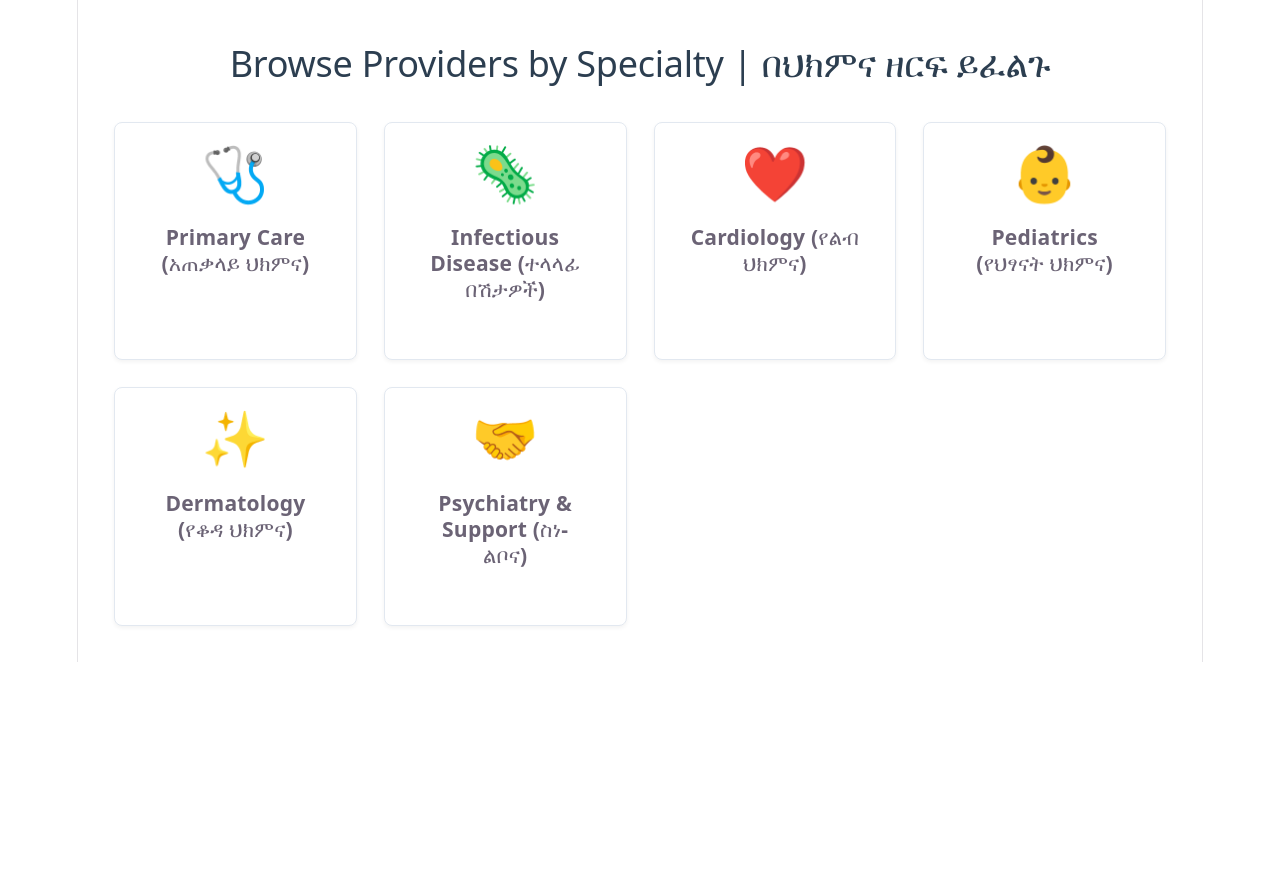
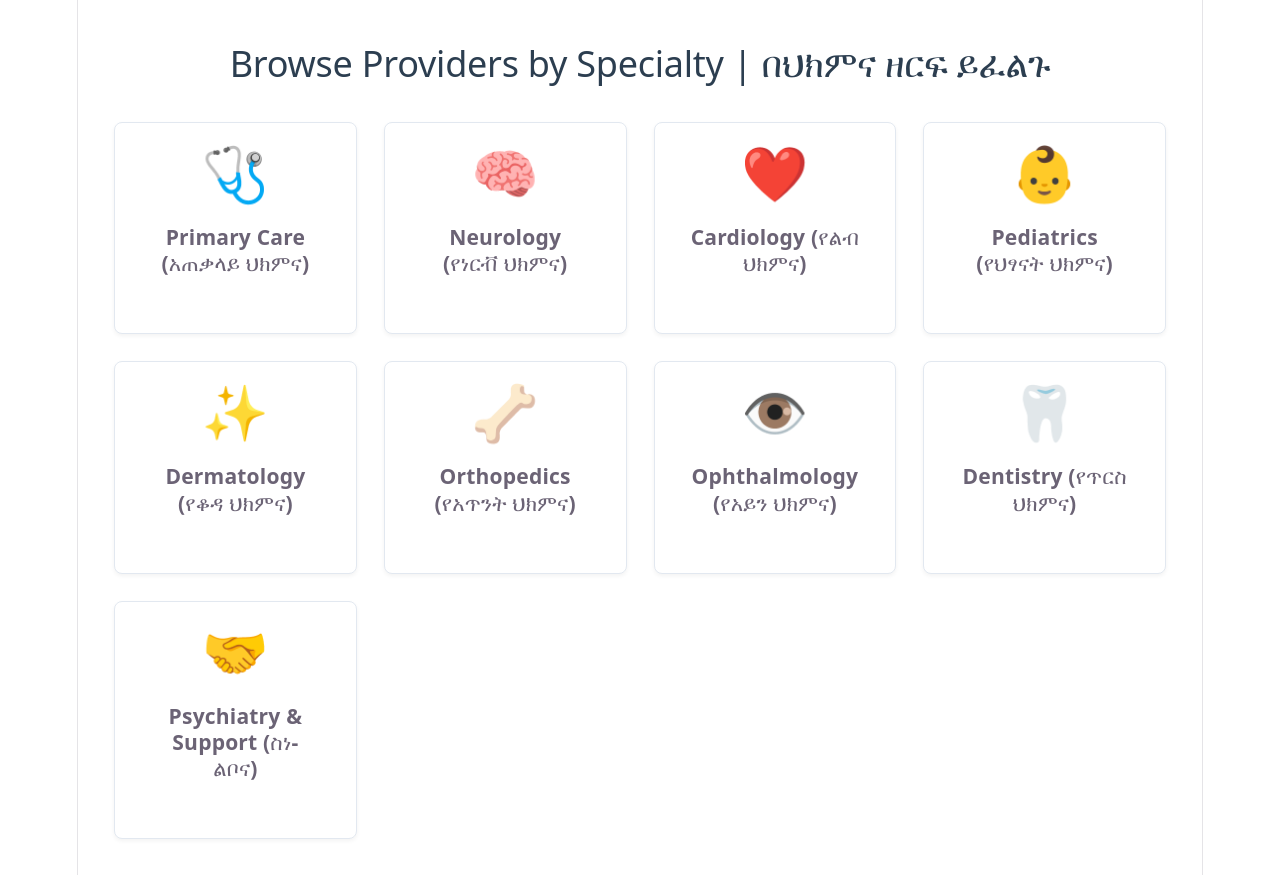
Before and after one commit to Dkidus-star/clinic-booking-app, a React (Vite) app in the folder clinic-booking-app/: page / in a window 1280 px wide. Shown: the part 1640-2515 px from the top of the page. Before the commit the page ends 2302 px from the top, so only its background shows below. Built offline with nearby package versions, Linux system fonts and the light colour scheme.

Commit message:
map home page specialties to individual doctors

```diff
--- a/clinic-booking-app/src/pages/DoctorList.jsx
+++ b/clinic-booking-app/src/pages/DoctorList.jsx
@@ -1,16 +1,74 @@
-import { Link } from "react-router-dom";
+import { Link, useSearchParams } from "react-router-dom";
 import { doctors } from "../data/mockData";
 import "../App.css";
 
 export default function DoctorList() {
+  // Grab the search parameters from the URL
+  const [searchParams] = useSearchParams();
+  const specialtyFilter = searchParams.get("specialty");
+
+  // Filter the doctors based on the URL parameter.
+  // If there is no parameter, show all doctors.
+  const displayedDoctors = specialtyFilter
+    ? doctors.filter((doc) => doc.specialty === specialtyFilter)
+    : doctors;
+
   return (
-    <div>
-      <h2 className="page-title">Available Doctors</h2>
+    <div className="fade-in">
+      <div
+        style={{
+          display: "flex",
+          justifyContent: "space-between",
+          alignItems: "center",
+          marginBottom: "2rem",
+        }}
+      >
+        <h2 className="page-title" style={{ marginBottom: 0 }}>
+          {specialtyFilter ? `${specialtyFilter}s` : "Available Providers"}
+        </h2>
 
+        {/* Show a "Clear Filter" link if a filter is active */}
+        {specialtyFilter && (
+          <Link
+            to="/doctors"
+            style={{
+              color: "#007bff",
+              textDecoration: "none",
+              fontWeight: "600",
+            }}
+          >
+            ✕ Clear Filter
+          </Link>
+        )}
+      </div>
+
+      {displayedDoctors.length === 0 ? (
+        <div
+          style={{
+            textAlign: "center",
+            padding: "3rem",
+            backgroundColor: "#f8f9fa",
+            borderRadius: "8px",
+          }}
+        >
+          <h3>No providers found for this specialty.</h3>
+          <Link
+            to="/doctors"
+            className="primary-btn"
+            style={{ marginTop: "1rem" }}
+          >
+            View All Providers
+          </Link>
+        </div>
+      ) : (
         <div className="doctor-grid">
-        {doctors.map((doctor) => (
+          {displayedDoctors.map((doctor) => (
             <div key={doctor.id} className="doctor-card">
-            <img src={doctor.image} alt={doctor.name} className="doctor-img" />
+              <img
+                src={doctor.image}
+                alt={doctor.name}
+                className="doctor-img"
+              />
               <h3 className="doctor-name">{doctor.name}</h3>
               <p className="doctor-specialty">{doctor.specialty}</p>
               <p className="doctor-location">{doctor.location}</p>
@@ -22,6 +80,7 @@ export default function DoctorList() {
             </div>
           ))}
         </div>
+      )}
     </div>
   );
 }
--- a/clinic-booking-app/src/pages/Home.jsx
+++ b/clinic-booking-app/src/pages/Home.jsx
@@ -3,12 +3,19 @@ import "../App.css";
 
 export default function Home() {
   const specialties = [
-    { name: "Primary Care (አጠቃላይ ህክምና)", icon: "🩺" },
-    { name: "Infectious Disease (ተላላፊ በሽታዎች)", icon: "🦠" },
-    { name: "Cardiology (የልብ ህክምና)", icon: "❤️" },
-    { name: "Pediatrics (የህፃናት ህክምና)", icon: "👶" },
-    { name: "Dermatology (የቆዳ ህክምና)", icon: "✨" },
-    { name: "Psychiatry & Support (ስነ-ልቦና)", icon: "🤝" },
+    {
+      name: "Primary Care (አጠቃላይ ህክምና)",
+      icon: "🩺",
+      filter: "General Practice",
+    },
+    { name: "Neurology (የነርቭ ህክምና)", icon: "🧠", filter: "Neurology" },
+    { name: "Cardiology (የልብ ህክምና)", icon: "❤️", filter: "Cardiology" },
+    { name: "Pediatrics (የህፃናት ህክምና)", icon: "👶", filter: "Pediatrics" },
+    { name: "Dermatology (የቆዳ ህክምና)", icon: "✨", filter: "Dermatology" },
+    { name: "Orthopedics (የአጥንት ህክምና)", icon: "🦴", filter: "Orthopedics" },
+    { name: "Ophthalmology (የአይን ህክምና)", icon: "👁️", filter: "Ophthalmology" },
+    { name: "Dentistry (የጥርስ ህክምና)", icon: "🦷", filter: "Dentistry" },
+    { name: "Psychiatry & Support (ስነ-ልቦና)", icon: "🤝", filter: "Psychiatry" },
   ];
 
   const comprehensiveServices = [
@@ -36,7 +43,6 @@ export default function Home() {
 
   return (
     <div className="home-container fade-in">
-      {/* Hero Section */}
       <section className="hero-section">
         <div className="hero-content slide-up">
           <h1>Inclusive Primary & Specialty Care in Addis Ababa</h1>
@@ -62,7 +68,6 @@ export default function Home() {
         </div>
       </section>
 
-      {/* New Avita-Inspired Services Section */}
       <section className="services-section slide-up-delay">
         <h2 className="section-title">Comprehensive Services | የተሟላ አገልግሎቶች</h2>
         <div className="services-grid">
@@ -76,17 +81,22 @@ export default function Home() {
         </div>
       </section>
 
-      {/* Specialties Directory */}
       <section className="specialties-section slide-up-delay">
         <h2 className="section-title">
           Browse Providers by Specialty | በህክምና ዘርፍ ይፈልጉ
         </h2>
         <div className="specialties-grid">
           {specialties.map((spec, index) => (
-            <div key={index} className="specialty-card">
-              <span className="specialty-icon">{spec.icon}</span>
-              <h3>{spec.name}</h3>
-            </div>
+            <Link
+              to={`/doctors?specialty=${encodeURIComponent(spec.filter)}`}
+              key={index}
+              style={{ textDecoration: "none", color: "inherit" }}
+            >
+              <div className="specialty-card">
+                <span className="specialty-icon">{spec.icon}</span>
+                <h3>{spec.name}</h3>
+              </div>
+            </Link>
           ))}
         </div>
       </section>
```
Lines whose indentation alone changed are shown as unchanged.
